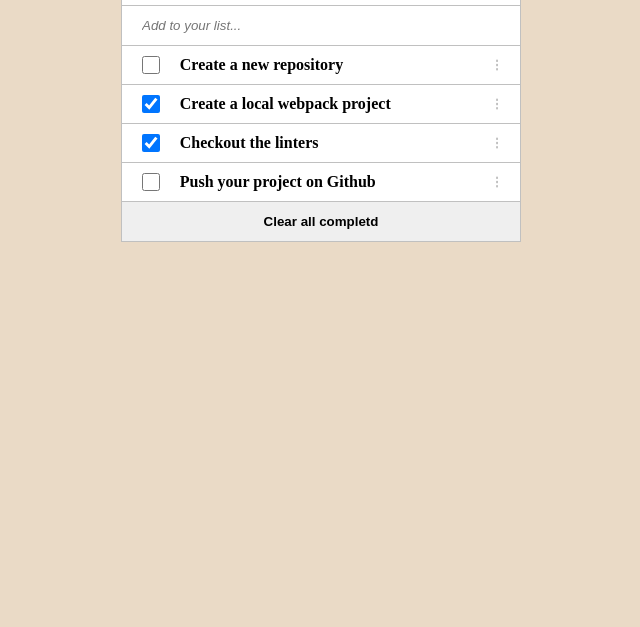
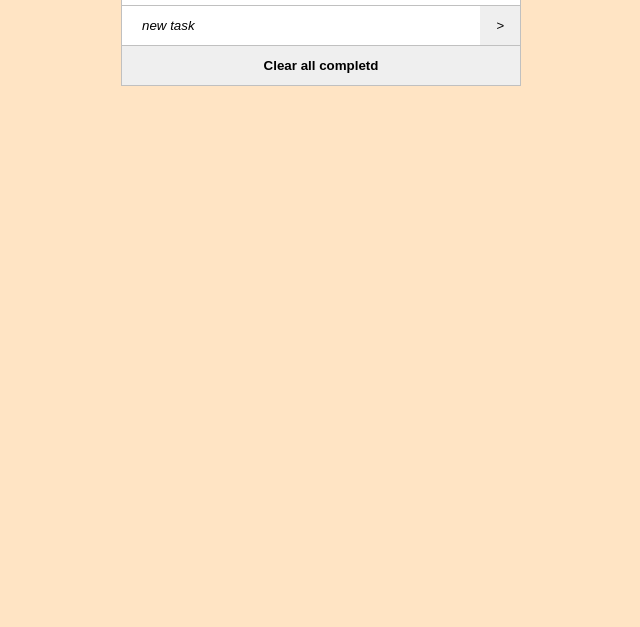
Before and after one commit to MenendezON/WP-To-Do-list, a website built with webpack: page src/index.html in a window 1280 px wide. Shown: the part 173-800 px from the top of the page, without its empty margins (319-959 px from the left). Built offline with nearby package versions, Linux system fonts and the light colour scheme.

Commit message:
Create functionnalities branch

```diff
--- a/src/funct.js
+++ b/src/funct.js
@@ -1,3 +1,28 @@
-export default function printMe() {
-  return 'I get called from print.js!';
-}
+import { dataLoading } from "./index.js";
+
+export let tasks = JSON.parse(localStorage.getItem('datas'));
+
+export const validateForm = (event) => {
+  event.preventDefault();
+  const task = document.getElementById('newTask');
+  if (task && task.value !== '') {
+    const newTask = {
+      index: tasks.length,
+      completed: false,
+      description: task && task.value
+    };
+    task.value = '';
+
+    tasks.push(newTask);
+    localStorage.setItem('datas', JSON.stringify(tasks));
+
+    dataLoading();
+    return false;
+  }
+  return true;
+};
+
+export const removeTask = (i) => {
+  tasks = tasks.filter((task) => task.description !== tasks[i].description);
+  localStorage.setItem('datas', JSON.stringify(tasks));
+};
--- a/src/index.js
+++ b/src/index.js
@@ -1,28 +1,16 @@
 import './style.css';
 import Icon from './option.png';
+import { validateForm } from './funct.js';
+import { removeTask } from './funct.js';
 
-const tasks = [
-  {
-    description: 'Create a new repository',
-    completed: false,
-    index: 0,
-  },
-  {
-    description: 'Create a local webpack project',
-    completed: true,
-    index: 1,
-  },
-  {
-    description: 'Checkout the linters',
-    completed: true,
-    index: 2,
-  },
-  {
-    description: 'Push your project on Github',
-    completed: false,
-    index: 3,
-  },
-];
+let tasks = [];
+export const main = document.querySelector('.container');
+
+export let dataLoading = () => {
+  tasks = JSON.parse(localStorage.getItem('datas')) ?? [];
+  main.innerHTML = '';
+  document.body.appendChild(component());
+}
 
 const showTask = (i) => {
   const li = document.createElement('li');
@@ -40,18 +28,39 @@ const showTask = (i) => {
   const myIcon = new Image();
   myIcon.src = Icon;
   myIcon.setAttribute('alt', ' ');
+  myIcon.classList.add('delete');
+  myIcon.addEventListener('click', () => {
+    removeTask(i);
+    dataLoading();
+  });
   li.appendChild(myIcon);
   return li;
 };
 
-function component() {
-  const main = document.querySelector('.container');
+export function component() {
+  const h1 = document.createElement('h1');
+  h1.textContent = 'To-do list';
+  main.appendChild(h1);
+
+  const form = document.createElement('form');
+  form.setAttribute('action', '#');
+  form.setAttribute('id', 'taskForm');
+  form.addEventListener('submit', validateForm);
 
   const inputText = document.createElement('input');
   inputText.setAttribute('type', 'text');
   inputText.setAttribute('placeholder', 'Add to your list...');
+  inputText.setAttribute('value', 'new task');
   inputText.setAttribute('id', 'newTask');
-  main.appendChild(inputText);
+
+  const inputSubmit = document.createElement('input');
+  inputSubmit.setAttribute('type', 'submit');
+  inputSubmit.setAttribute('value', '>');
+
+  form.appendChild(inputText);
+  form.appendChild(inputSubmit);
+
+  main.appendChild(form);
 
   tasks.forEach((tsk, i) => {
     if (i >= 0) showTask(i);
@@ -73,4 +82,7 @@ function component() {
   return main;
 }
 
-document.body.appendChild(component());
+window.addEventListener('DOMContentLoaded', () => {
+  tasks = JSON.parse(localStorage.getItem('datas')) ?? [];
+  dataLoading();
+});
--- a/src/style.css
+++ b/src/style.css
@@ -1,5 +1,5 @@
 body {
-  background-color: rgb(234, 218, 198);
+  background-color: bisque;
 }
 
 * {
@@ -8,7 +8,7 @@ body {
   box-sizing: border-box;
 }
 
-a ul {
+ul {
   list-style: none;
 }
 
@@ -46,12 +46,22 @@ li img {
   cursor: pointer;
 }
 
-input[type=text] {
+form input[type=text] {
   border: 0;
   border-top: 1px solid silver;
   height: 40px;
   padding: 5px 20px;
-  width: 100%;
+  width: 90%;
+  outline: 0;
+  font-style: italic;
+}
+
+form input[type=submit] {
+  border: 0;
+  border-top: 1px solid silver;
+  height: 40px;
+  padding: 5px;
+  width: 10%;
   outline: 0;
   font-style: italic;
 }
```
Also changed, not shown: dist/funct.bundle.js, dist/index.bundle.js.
